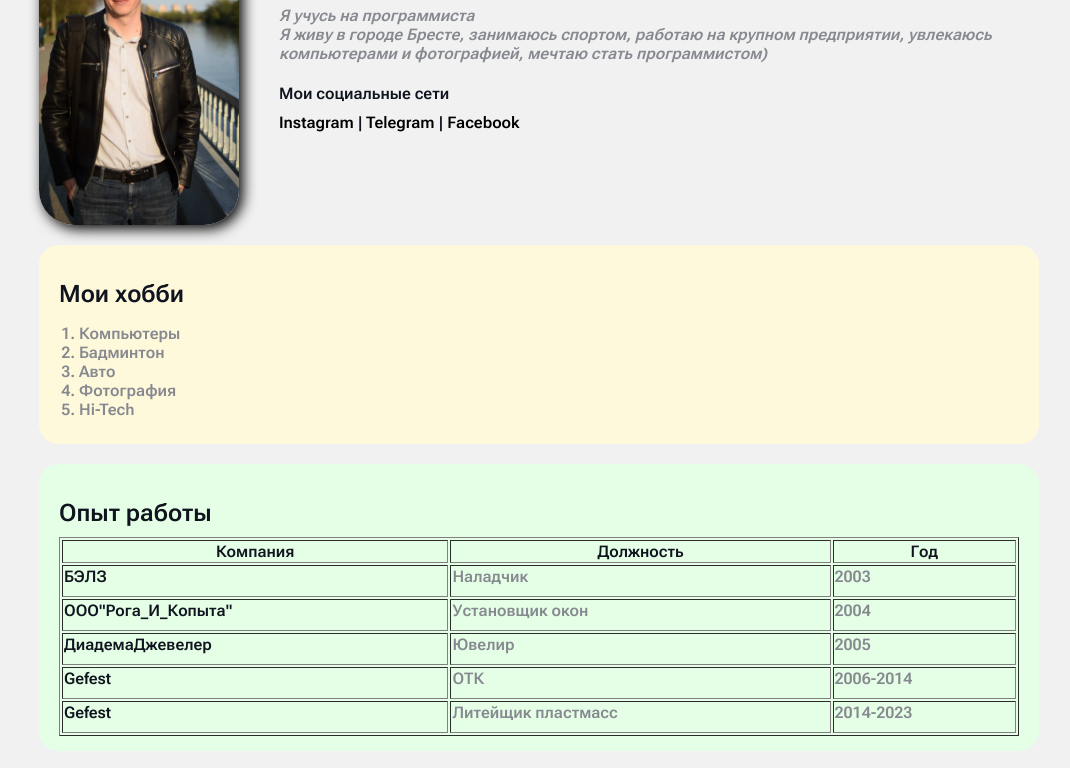
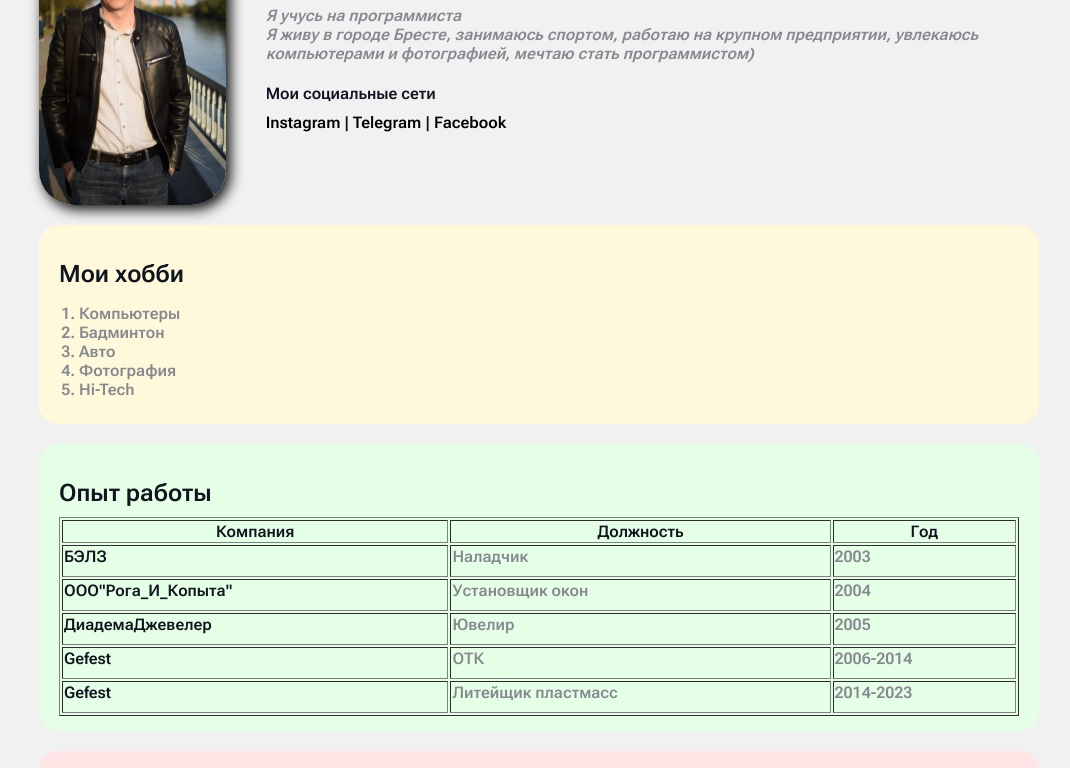
Before and after one commit to Vitekbrest/CV, a plain HTML site: page index.html in a window 1280 px wide. Shown: the part 113-881 px from the top of the page, without its empty margins (101-1171 px from the left). Drawn offline with Linux system fonts and the light colour scheme.

Commit message:
Update styles.css

```diff
--- a/styles.css
+++ b/styles.css
@@ -33,6 +33,7 @@ a:active {
     width: 200px;
     border-radius: 35px;
     box-shadow: 4px 4px 14px rgba(0, 0, 0, 25);
+    max-height: 280px;
 }
 
 .info {
```
